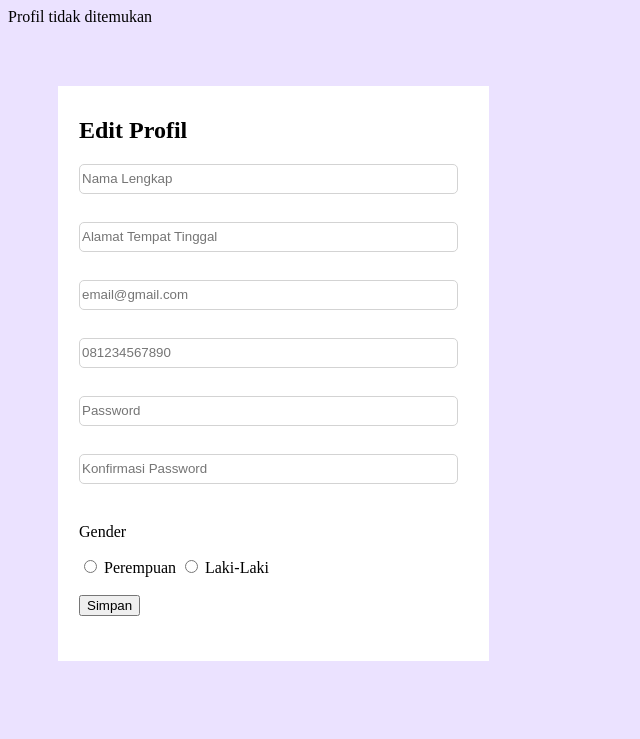
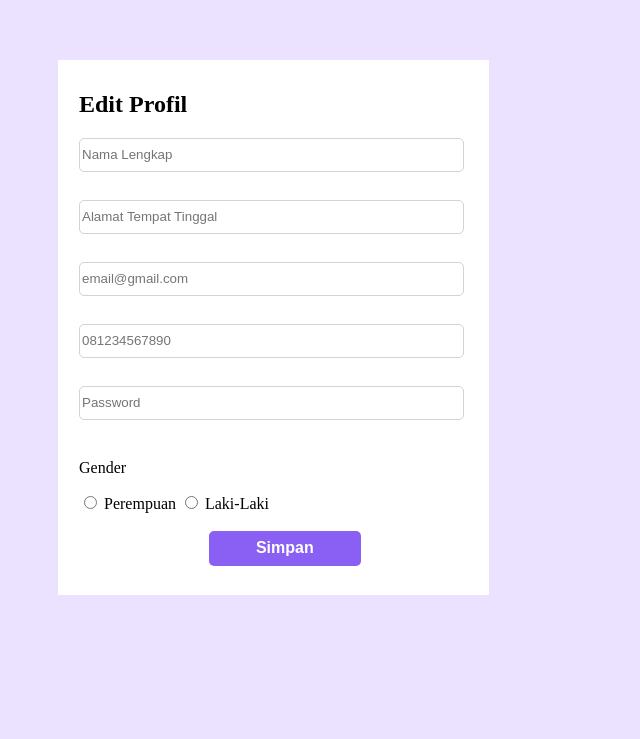
Before and after one commit to Fredella186/login, a PHP site: page /profil.php in a window 1280 px wide. Shown: the top 739 px of the page, without its empty margins (0-640 px from the left). Run offline with PHP 8.4, Linux system fonts and the light colour scheme; the visitor is signed in with stand-in values (Sample User, id 1); data that the repository does not hold is empty.

Commit message:
edit data siswa

```diff
--- a/inside.php
+++ b/inside.php
@@ -1,9 +1,9 @@
 <?php
 session_start();
 include "connection.php";
-$idproduk = isset($_GET['id'])?$_GET['id']:"";
-$idproduk = mysqli_real_escape_string($conn,$idproduk);
-$sql = "SELECT * FROM siswa WHERE id='$idproduk' ";
+$id = isset($_GET['id'])?$_GET['id']:"";
+$id= mysqli_real_escape_string($conn,$id);
+$sql = "SELECT * FROM siswa WHERE id='$id' ";
 $query = mysqli_query($conn,$sql);
 $data = mysqli_fetch_array($query);
 
--- a/profil.php
+++ b/profil.php
@@ -1,47 +1,50 @@
 <?php
+session_start();
 include "connection.php";
-$idk = isset($_GET['id']) ? $_GET['id'] : "";
-$idk = mysqli_real_escape_string($conn, $idk);
-$sql = "SELECT * FROM siswa WHERE id='$idk' " or die (mysql_error());
-$query = mysqli_query($conn, $sql);
+$id = $_SESSION['id'];
+$getData = mysqli_query ($conn, "select * from siswa where id='$id'");
+$row = mysqli_fetch_assoc($getData);
 
-if ($query->num_rows > 0) {
-    $data  = mysqli_fetch_array($query);
-} else {
-    echo "Profil tidak ditemukan";
-}
+// $idk = isset($_GET['id']) ? $_GET['id'] : "";
+// $idk = mysqli_real_escape_string($conn, $idk);
+// $sql = "SELECT * FROM siswa WHERE id='$idk' " or die (mysql_error());
+// $query = mysqli_query($conn, $sql);
+
+// if ($query->num_rows > 0) {
+//     $data  = mysqli_fetch_array($query);
+// } else {
+//     echo "Profil tidak ditemukan";
+// }
 
 ?>
 <!DOCTYPE html>
 <html lang="en">
 <head>
     <title>Pendaftaran Siswa Baru</title>
-    <link rel="stylesheet" href="style1.css">
+    <link rel="stylesheet" href="style2.css">
 </head>
 <body>
     <div class="mainForm">
         <h2>Edit Profil</h2>
         <form method="post" action="update.php">
-            <input type="hidden" name="idk" value="<?php echo $data['id']; ?>">
-            <input type="text" name="name" placeholder="Nama Lengkap" class="form" required value="<?php echo isset($data['namaLengkap']) ? $data['namaLengkap'] : ''; ?>">
+            <input type="hidden" name="id" value="<?php echo $data['id']; ?>">
+            <input type="text" name="name" placeholder="Nama Lengkap" class="form" required value="<?php echo isset($row['namaLengkap']) ? $row['namaLengkap'] : ''; ?>">
             <br>
-            <input type="text" name="address" placeholder="Alamat Tempat Tinggal" class="form" required required value="<?php echo isset($data['alamat']) ? $data['alamat'] : ''; ?>">
+            <input type="text" name="address" placeholder="Alamat Tempat Tinggal" class="form" required required value="<?php echo isset($row['alamat']) ? $row['alamat'] : ''; ?>">
             <br>
-            <input type="email" name="email" placeholder="email@gmail.com" class="form" required required value="<?php echo isset($data['alamatEmail']) ? $data['alamatEmail'] : ''; ?>">
+            <input type="email" name="email" placeholder="email@gmail.com" class="form" required required value="<?php echo isset($row['alamatEmail']) ? $row['alamatEmail'] : ''; ?>">
             <br>
-            <input type="text" name="telp" placeholder="081234567890" class="form" required value="<?php echo isset($data['nomorTelepon']) ? $data['nomorTelepon'] : ''; ?>">
+            <input type="text" name="telp" placeholder="081234567890" class="form" required value="<?php echo isset($row['nomorTelepon']) ? $row['nomorTelepon'] : ''; ?>">
             <br>
             <input type="password" name="password" placeholder="Password" class="form" id="password" required>
             <br>
-            <input type="password" name="password2" placeholder="Konfirmasi Password" class="form" id="password2" required>
-            <br>
             <p>Gender</p>
-            <input type="radio" name="genders" value="perempuan" required <?php echo (isset($data['gender']) && $data['gender'] === 'perempuan') ? 'checked' : ''; ?>>
+            <input type="radio" name="genders" value="perempuan" required <?php echo (isset($row['gender']) && $row['gender'] === 'perempuan') ? 'checked' : ''; ?>>
             <label for="perempuan">Perempuan</label>
-            <input type="radio" name="genders" value="laki_laki" required <?php echo (isset($data['gender']) && $data['gender'] === 'laki_laki') ? 'checked' : ''; ?>>
+            <input type="radio" name="genders" value="laki_laki" required <?php echo (isset($row['gender']) && $row['gender'] === 'laki_laki') ? 'checked' : ''; ?>>
             <label for="laki_laki">Laki-Laki</label>
             <br><br>
-            <button type="submit" name="simpan">Simpan</button>
+            <button type="submit" name="simpan" id="submit" class="submit">Simpan</button>
         </form>
     </div>
 </body>
--- a/register.php
+++ b/register.php
@@ -48,13 +48,13 @@ require_once "connection.php";
                         ?>
                         <script>
                             alert("Registration Succsed");
+                            location.href = "profil.php";
                         </script>
                         <?php
-                        header("Refresh:2 url=profil.php");
                     }
                 }
             }
-            echo $names;
+
     ?>
         <div class="mainForm">
     <h2>Form Pendaftaran Siswa Baru</h2>
@@ -91,7 +91,7 @@ require_once "connection.php";
             <input type="radio"  name="genders" value="laki_laki"  required>
             <label for="laki_laki">Laki-Laki</label>
             <span class="error"> </span><br><br>
-            <input type="submit" name="submit" onclick="window.location.href= 'inside.php';">
+            <input type="submit" name="submit" >
         </form>
         </div>
     </body>
--- /dev/null
+++ b/style2.css
@@ -0,0 +1,67 @@
+body{
+    background-color: #ebe2ff;
+}
+.mainForm{
+    border: 1px solid white;
+    width: 30%;
+    padding-top:10px;
+    padding-left:20px;
+    padding-right:30px;
+    padding-bottom:28px;
+    margin:60px 50px;
+    background-color: white;
+}
+input[type="password"]{
+    margin:5px 0;
+    width:100%;
+    height: 30px;
+    border-radius: 5px;
+    border: 1px solid lightgray;
+    display: flex;
+    justify-content: center;
+}
+input[type=text]{
+    margin:5px 0;
+    width:100%;
+    height: 30px;
+    border-radius: 5px;
+    border: 1px solid lightgray;
+    display: flex;
+    justify-content: center;
+}
+#password{
+    margin:5px 0;
+    width:100%;
+    height: 30px;
+    border-radius: 5px;
+    border: 1px solid lightgray;
+    display: flex;
+    justify-content: center;
+}
+input[type=email]{
+    margin:5px 0;
+    width:100%;
+    height: 30px;
+    border-radius: 5px;
+    border: 1px solid lightgray;
+    display: flex;
+    justify-content: center;
+}
+.submit{
+    margin-left: 130px;
+    width: 40%;
+    height: 35px;
+    border:2px solid #8a60f4;
+    border-radius: 5px;
+    background-color: #8a60f4;
+    color: white;
+    font-weight: bold;
+    font-size: 16px;
+    cursor: pointer;
+}
+.submit:hover{
+    margin-left:60px ;
+    border-color:#8a60f4 ;
+    width: 44%;
+    height: 38px;
+}
```
Also changed, not shown: sv_login.php (+34 -17 lines), sv_register.php (+1 -33 lines), update.php (+4 -3 lines).
